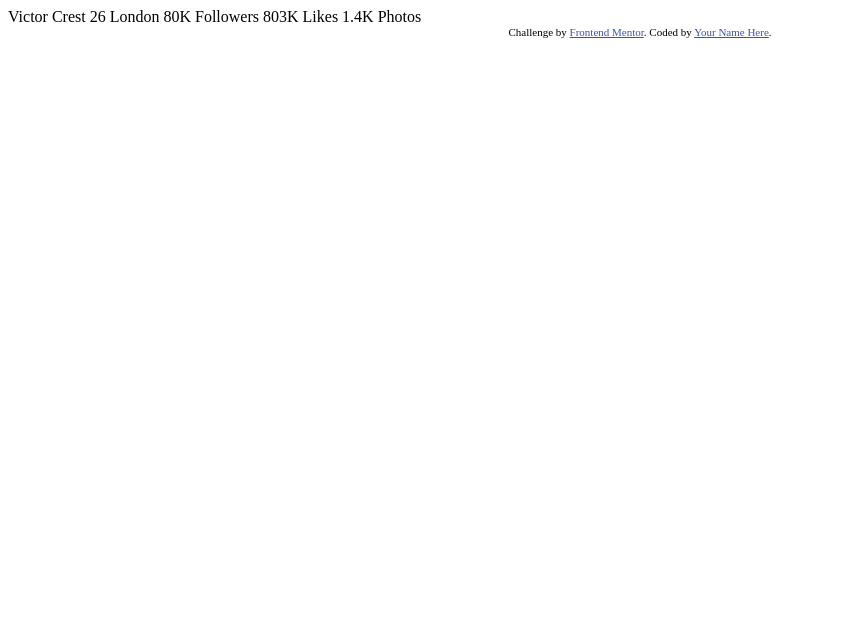
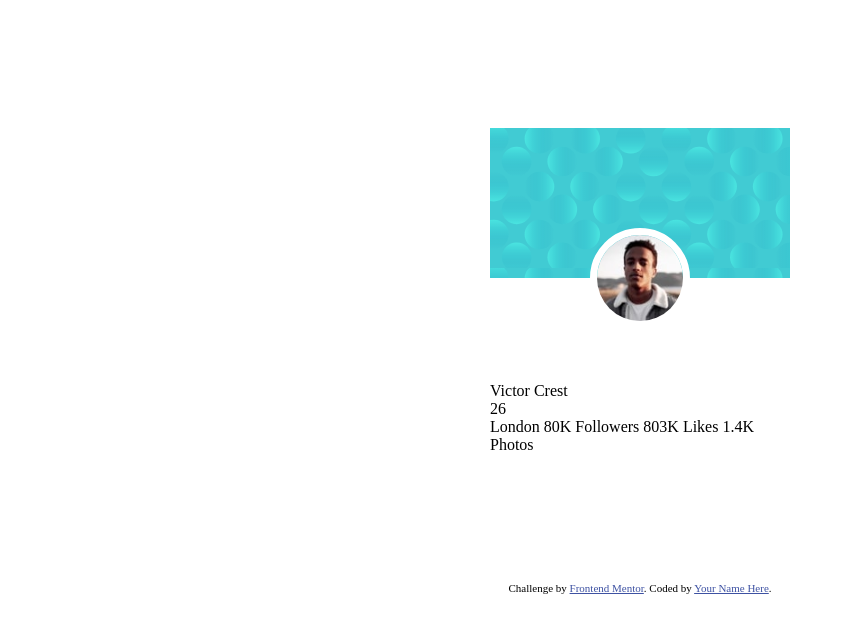
Before and after one commit to manishdevelops/Profile-card-component, a plain HTML site: page index.html in a window 1280 px wide. Shown: the whole page, without its empty margins (0-844 px from the left). Drawn offline with Linux system fonts and the light colour scheme.

Commit message:
update index.html and style.css

```diff
--- /dev/null
+++ b/css/style.css
@@ -0,0 +1,36 @@
+* {
+    box-sizing: border-box;
+    margin: 0;
+    padding: 0;
+}
+
+body {}
+
+main {
+    margin: 8rem 0;
+    display: flex;
+    justify-content: center;
+}
+
+.card {
+    width: 300px;
+    border-radius: 10px;
+}
+
+.card-top {
+    background-image: url("/assets/images/bg-pattern-card.svg");
+    width: 300px;
+    height: 150px;
+}
+
+.img-block img {
+    border-radius: 50px;
+    height: 100px;
+    border: 7px solid white;
+    position: relative;
+    top: -50px;
+}
+
+.img-block {
+    text-align: center;
+}
--- a/index.html
+++ b/index.html
@@ -2,6 +2,7 @@
 <html lang="en">
 
 <head>
+    <link rel="stylesheet" href="./css/style.css">
     <meta charset="UTF-8">
     <meta name="viewport" content="width=device-width, initial-scale=1.0">
     <!-- displays site properly based on user's device -->
@@ -25,7 +26,17 @@
 
 <body>
     <main>
-        Victor Crest 26 London 80K Followers 803K Likes 1.4K Photos
+        <div class="card">
+            <div class="card-top">
+
+            </div>
+            <div class="img-block">
+                <img src="./assets/images/image-victor.jpg">
+            </div>
+            <div class="name-block">
+                <p>Victor Crest </p>
+                <p>26</p>
+            </div> London 80K Followers 803K Likes 1.4K Photos </div>
     </main>
     <footer>
         <div class="attribution">
```
Also changed, not shown: assets/design/desktop-design.jpg (renamed from design/desktop-design.jpg), assets/design/desktop-preview.jpg (renamed from design/desktop-preview.jpg), assets/design/mobile-design.jpg (renamed from design/mobile-design.jpg), assets/images/bg-pattern-bottom.svg (renamed from images/bg-pattern-bottom.svg), assets/images/bg-pattern-card.svg (renamed from images/bg-pattern-card.svg), assets/images/bg-pattern-top.svg (renamed from images/bg-pattern-top.svg), assets/images/favicon-32x32.png (renamed from images/favicon-32x32.png), assets/images/image-victor.jpg (renamed from images/image-victor.jpg).
